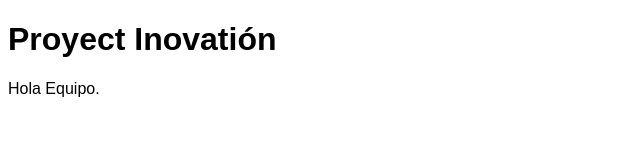
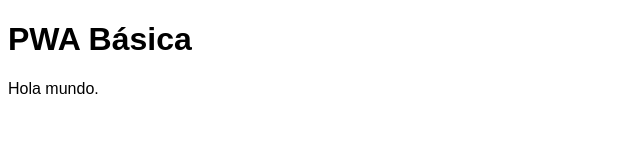
Before and after one commit to PerezSeastian/PWA.github.io, a plain HTML site: page index.html in a window 1280 px wide. Shown: the whole page, without its empty margins (0-640 px from the left). Drawn offline with Linux system fonts and the light colour scheme.

Commit message:
Add files via upload

```diff
--- a/index.html
+++ b/index.html
@@ -31,9 +31,9 @@
 
 <body>
 
- <h1>Proyect Inovatión</h1>
+ <h1>PWA Básica</h1>
 
- <p>Hola Equipo.</p>
+ <p>Hola mundo.</p>
 
 </body>
 
```
Also changed, not shown: archivos.txt (added), instruccionesListadoSw.txt (added).
